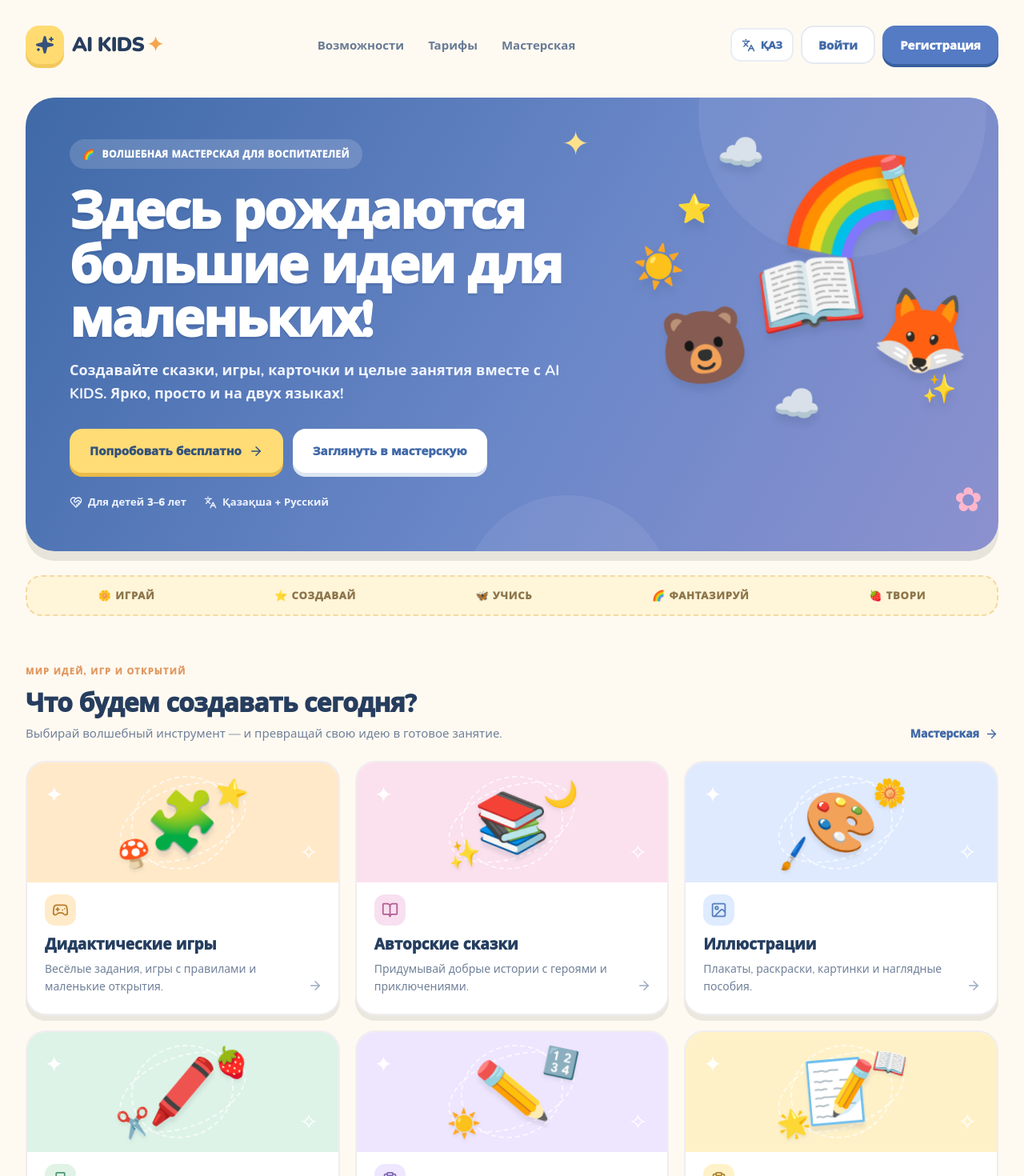
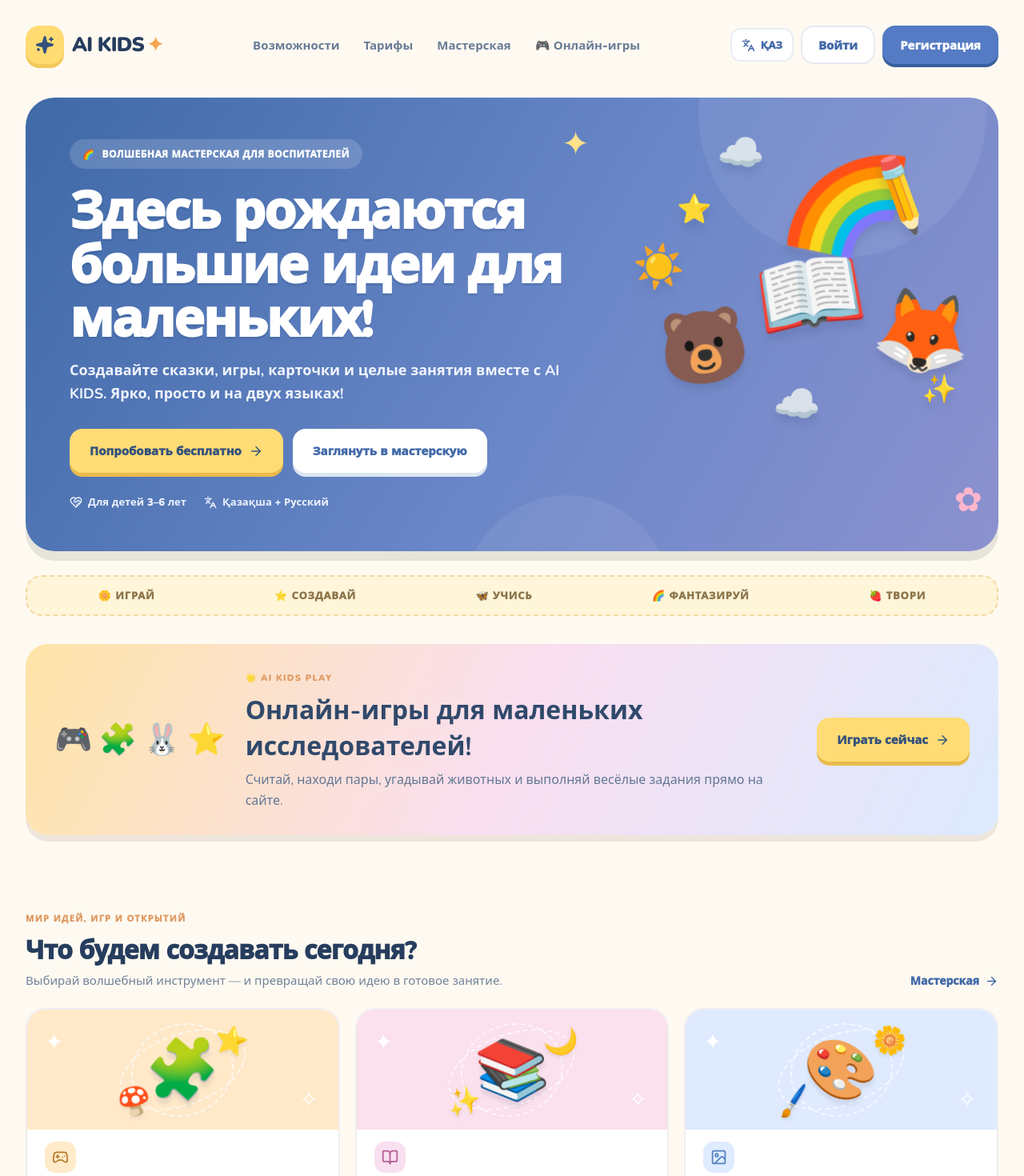
Before and after one commit to alimzhanovaina-maker/ai-kids, a Next.js app: page / in a window 1280 px wide. Shown: the top 1470 px of the page at 80% size. Built offline with nearby package versions, Linux system fonts and the light colour scheme.

Commit message:
Update page.tsx

```diff
--- a/src/app/page.tsx
+++ b/src/app/page.tsx
@@ -1,3 +1,4 @@
+
 "use client";
 
 import Link from "next/link";
@@ -5,7 +6,7 @@ import { useState } from "react";
 import {
   ArrowRight, BookOpen, Brain, ClipboardList, Gamepad2, HeartHandshake,
   Image as ImageIcon, Languages, Menu, Music2, Printer, Sparkles,
-  Speech, WandSparkles, X, Star
+  Speech, WandSparkles, X
 } from "lucide-react";
 
 type Lang = "ru" | "kz";
@@ -26,6 +27,9 @@ const copy = {
     pro: "AI KIDS PRO", proDesc: "Больше творчества, расширенные генераторы и целая библиотека идей.",
     soon: "Скоро доступно", create: "Создать аккаунт", footer: "AI KIDS · Большие идеи для маленьких открытий",
     age: "Для детей 3–6 лет", bilingual: "Қазақша + Русский",
+    gameTitle: "Онлайн-игры для маленьких исследователей!",
+    gameDesc: "Считай, находи пары, угадывай животных и выполняй весёлые задания прямо на сайте.",
+    gameButton: "Играть сейчас",
     items: [
       ["Дидактические игры", "Весёлые задания, игры с правилами и маленькие открытия.", "🧩", "game"],
       ["Авторские сказки", "Придумывай добрые истории с героями и приключениями.", "📚", "story"],
@@ -55,6 +59,9 @@ const copy = {
     pro: "AI KIDS PRO", proDesc: "Көбірек шығармашылық, кеңейтілген генераторлар мен идеялар кітапханасы.",
     soon: "Жақында", create: "Аккаунт ашу", footer: "AI KIDS · Кішкентай жаңалықтарға арналған үлкен идеялар",
     age: "3–6 жастағы балаларға", bilingual: "Қазақша + Русский",
+    gameTitle: "Кішкентай зерттеушілерге арналған онлайн ойындар!",
+    gameDesc: "Сана, жұбын тап, жануарларды таны және қызықты тапсырмаларды орында!",
+    gameButton: "Ойнау",
     items: [
       ["Дидактикалық ойындар", "Көңілді тапсырмалар, ережелі ойындар мен жаңалықтар.", "🧩", "game"],
       ["Авторлық ертегілер", "Кейіпкерлері мен оқиғалары бар мейірімді ертегілер.", "📚", "story"],
@@ -108,6 +115,7 @@ export default function Home() {
           <a href="#features">{t.nav[0]}</a>
           <a href="#plans">{t.nav[1]}</a>
           <Link href="/studio">{t.nav[2]}</Link>
+          <Link href="/games">🎮 Онлайн-игры</Link>
         </nav>
         <div className="header-actions">
           <button className="language-switch" onClick={() => setLang(lang === "ru" ? "kz" : "ru")} aria-label="Переключить язык">
@@ -126,6 +134,7 @@ export default function Home() {
           <a href="#features" onClick={() => setMobileOpen(false)}>{t.nav[0]}</a>
           <a href="#plans" onClick={() => setMobileOpen(false)}>{t.nav[1]}</a>
           <Link href="/studio" onClick={() => setMobileOpen(false)}>{t.nav[2]}</Link>
+          <Link href="/games" onClick={() => setMobileOpen(false)}>🎮 Онлайн-игры</Link>
         </nav>
       )}
 
@@ -162,6 +171,18 @@ export default function Home() {
       <div className="ticker" aria-hidden="true">
         <span>🌼 ИГРАЙ</span><span>⭐ СОЗДАВАЙ</span><span>🦋 УЧИСЬ</span><span>🌈 ФАНТАЗИРУЙ</span><span>🍓 ТВОРИ</span>
       </div>
+
+      <section className="game-banner">
+        <div className="game-art" aria-hidden="true">
+          <span>🎮</span><span>🧩</span><span>🐰</span><span>⭐</span>
+        </div>
+        <div className="game-copy">
+          <span className="section-eyebrow">🌟 AI KIDS PLAY</span>
+          <h2>{t.gameTitle}</h2>
+          <p>{t.gameDesc}</p>
+        </div>
+        <Link className="button button-yellow" href="/games">{t.gameButton}<ArrowRight size={18}/></Link>
+      </section>
 
       <section className="features-section" id="features">
         <div className="section-heading">
@@ -235,6 +256,30 @@ export default function Home() {
         <span>{t.footer}</span>
         <span className="footer-languages">🌈 Қазақша · Русский</span>
       </footer>
+
+      <style jsx>{`
+        .game-banner {
+          margin: 35px 0;
+          padding: 30px 36px;
+          border-radius: 28px;
+          background: linear-gradient(115deg, #ffe4a8, #f9dff0, #dceaff);
+          display: flex;
+          align-items: center;
+          justify-content: space-between;
+          gap: 25px;
+          color: #30496b;
+          box-shadow: 0 8px 0 #eee6dc;
+        }
+        .game-art { display:flex; align-items:center; gap:8px; font-size:38px; flex-shrink:0; }
+        .game-copy { flex:1; }
+        .game-copy h2 { margin:8px 0; font-size:clamp(22px,3vw,32px); }
+        .game-copy p { margin:0; color:#637894; line-height:1.6; }
+        .game-banner .button { text-decoration:none; white-space:nowrap; }
+        @media(max-width:700px) {
+          .game-banner { flex-direction:column; align-items:flex-start; padding:24px; }
+          .game-art { font-size:30px; }
+        }
+      `}</style>
     </main>
   );
 }
```
